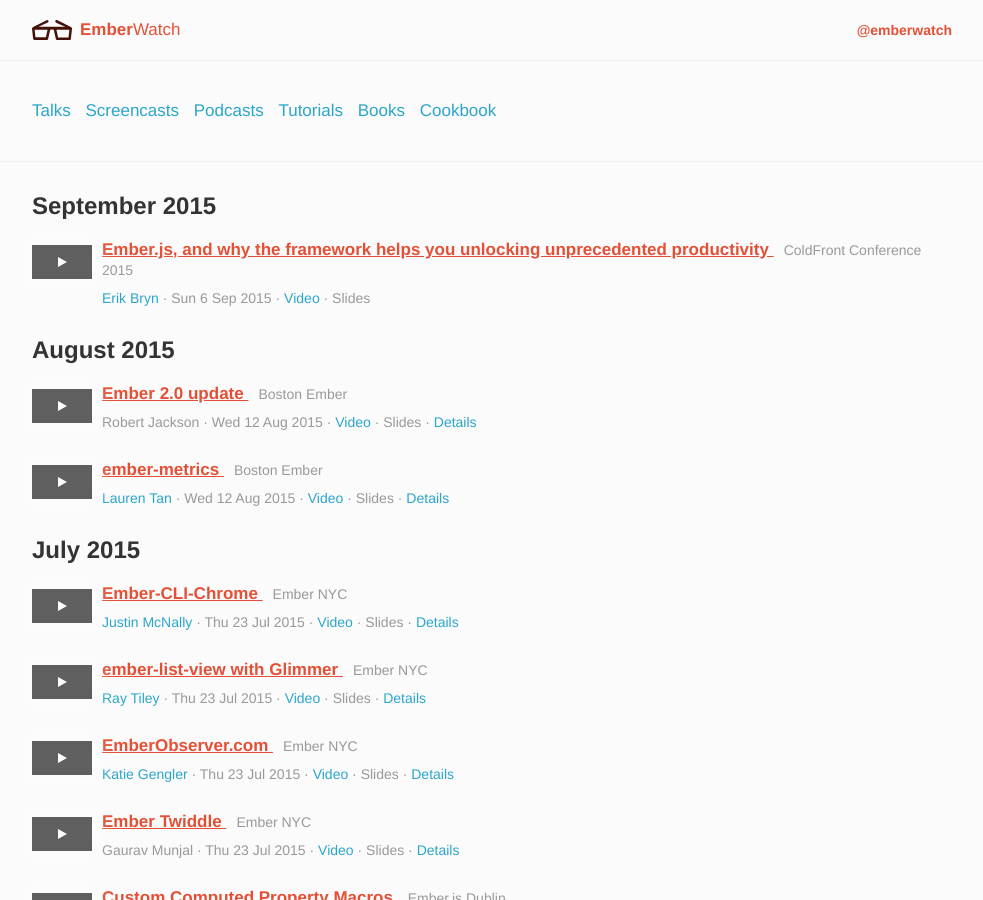
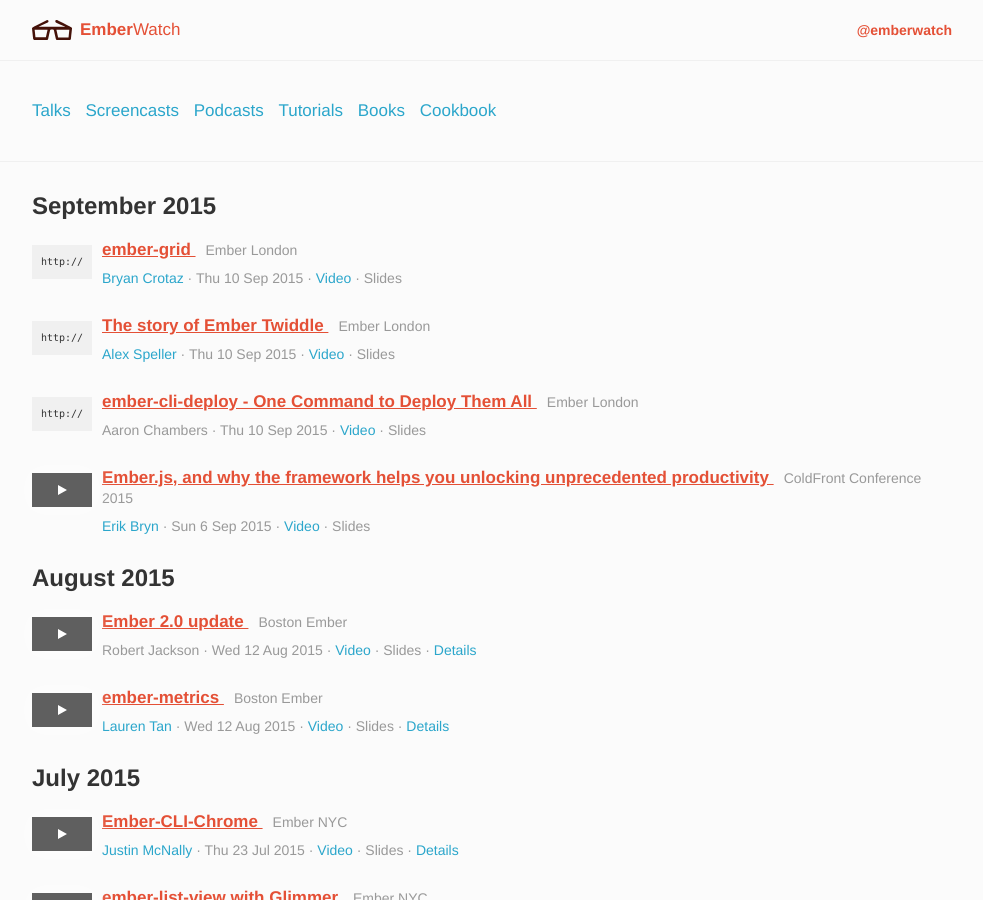
Before and after one commit to emberwatch/emberwatch, a Jekyll site: the page built from index.html, in a window 1280 px wide and 900 px high. Shown: the whole window, without its empty margins (148-1131 px from the left). Built offline with Jekyll 4.4.1, drawn with Linux system fonts in a browser that asks for light colours; Markdown is read by kramdown in place of the engine named in the settings; comment, search, counter and statistics services are not loaded; grey boxes are pictures that could not be loaded.

Commit message:
[New Talks] EmberLondon September 2015 Meetup Talks

```diff
--- a/_data/talks.yml
+++ b/_data/talks.yml
@@ -1,4 +1,25 @@
 ---
+- title: ember-cli-deploy - One Command to Deploy Them All
+  date: '2015-09-10'
+  author_ids:
+  - 171
+  videos:
+  - https://vimeo.com/139125310
+  event_id: 13
+- title: The story of Ember Twiddle
+  date: '2015-09-10'
+  author_ids:
+  - 82
+  videos:
+  - https://vimeo.com/139125309
+  event_id: 13
+- title: ember-grid
+  date: '2015-09-10'
+  author_ids:
+  - 168
+  videos:
+  - https://vimeo.com/139126170
+  event_id: 13
 - title: Ember.js, and why the framework helps you unlocking unprecedented productivity
   date: '2015-09-06'
   author_ids:
```
